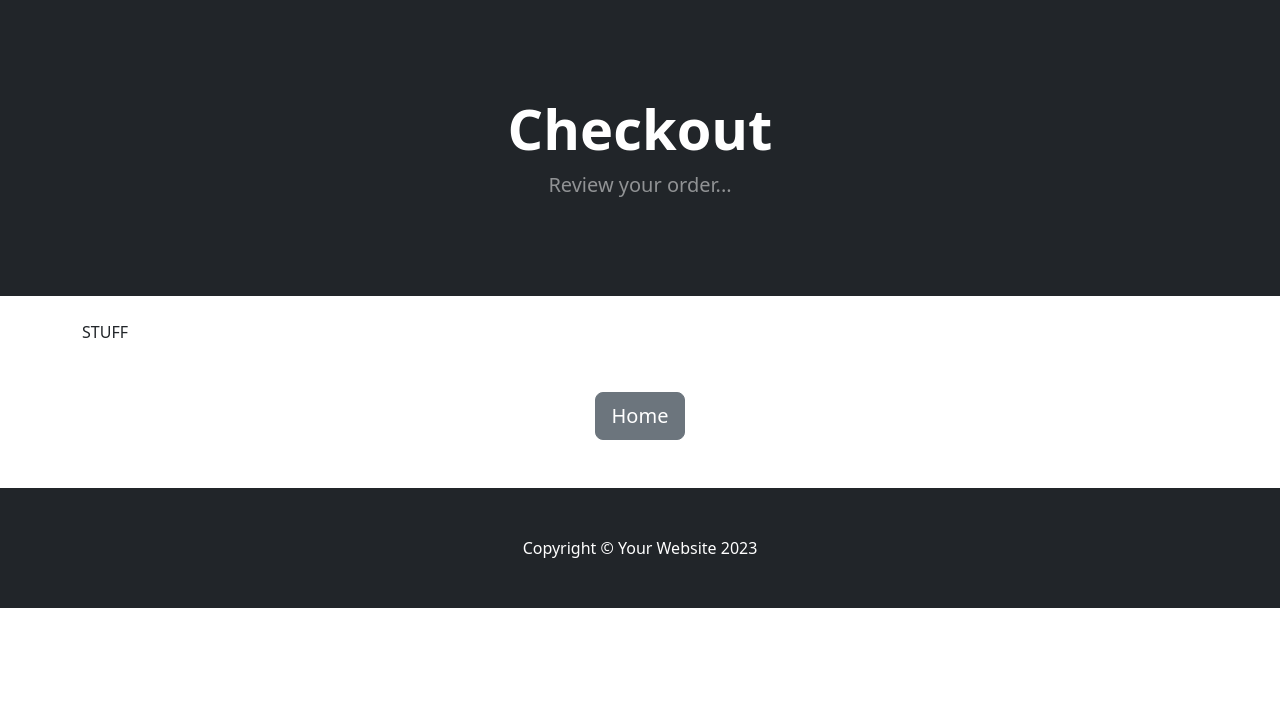
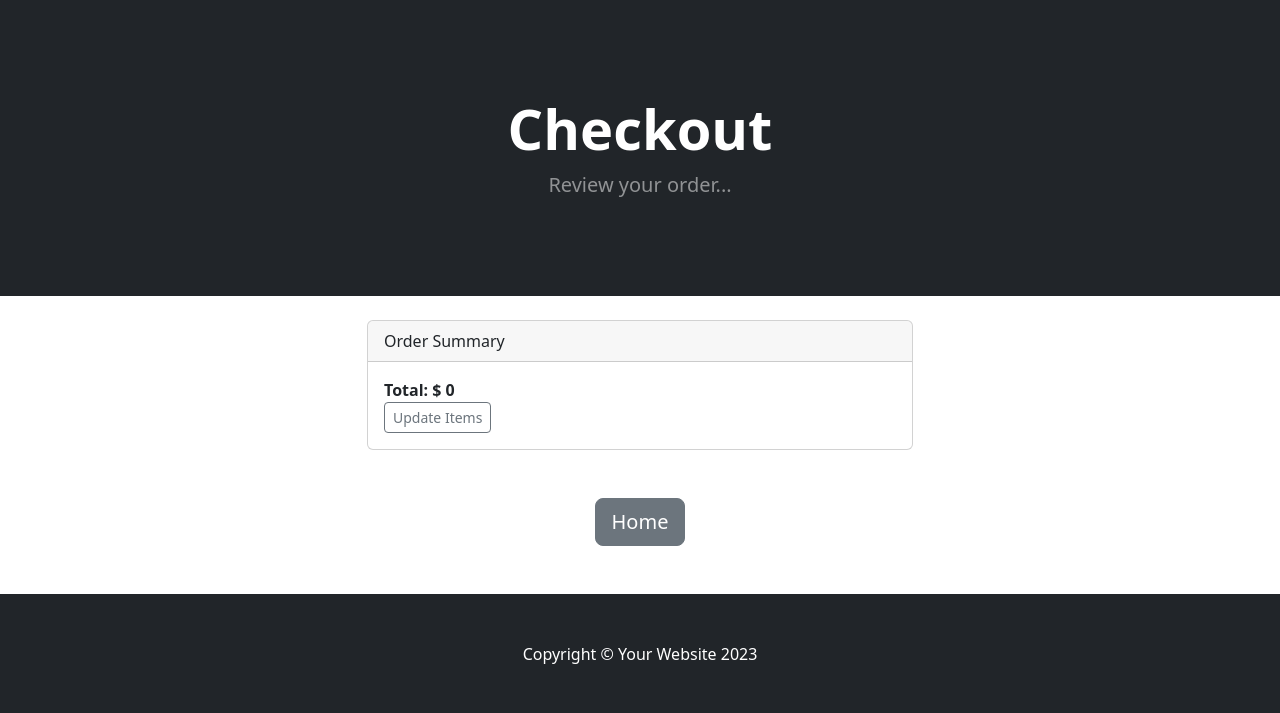
Before and after one commit to cesgomes/e_commerce, a Django app: page /payment/checkout/ in a window 1280 px wide. Shown: the part 57-770 px from the top of the page. Run offline with Django 4.2, Linux system fonts and the light colour scheme; some libraries are stand-ins or nearby versions.

Commit message:
Criação do resumo da compra

```diff
--- a/cart/templates/cart_summary.html
+++ b/cart/templates/cart_summary.html
@@ -83,7 +83,6 @@
 <br/><br/>
 
 
-{% endblock %}
 <script>
 // Update Cart
 $(document).on('click', '.update-cart', function(e){
@@ -138,3 +137,4 @@ $(document).on('click', '.update-cart', function(e){
     });
 })
 </script>
+{% endblock %}
--- a/payment/templates/payment/checkout.html
+++ b/payment/templates/payment/checkout.html
@@ -11,9 +11,38 @@
 </header>
 <br/>
 <div class="container">
+    <div class="row">
+        <div class="col-md-6 offset-md-3">
 
-STUFF
+            <div class="card">
+                <div class="card-header">
+                    Order Summary
+                </div>
+                <div class="card-body">
+                    {% for item in cart_products %}
+                        {{item.name}}:
+                        {% if item.is_sale  %}
+                            $ {{item.sale_price}}
+                        {% else %}
+                            $ {{item.price}}
+                        {% endif %}
+                        <br/>
+                        <small>Quantity:
+                        {% for key, value in quantities.items  %}
+                            {% if key == item.id|slugify  %}
+                                {{value}}
+                            {% endif %}
+                        {% endfor %}
+                        </small>
+                        <br/><br/>
+                    {% endfor %}
+                    <strong>Total: $ {{totals}}</strong><br/>
+                    <a href='{% url "cart_summary" %}' class='btn btn-sm btn-outline-secondary'>Update Items</a>
+                </div>
 
+            </div>
+        </div>
+    </div>
 </div>
 <br/><br/>
 <div class="container">
--- a/payment/views.py
+++ b/payment/views.py
@@ -1,5 +1,5 @@
 from django.shortcuts import render
-
+from cart.cart import Cart
 
 def payment_success(request):
     """
@@ -14,13 +14,11 @@ def payment_success(request):
     return render(request, "payment/payment_success.html", {})
 
 def checkout(request):
-    """
-    Handles the checkout process by rendering the checkout page.
-
-    Args:
-        request: The HTTP request object.
-
-    Returns:
-        HttpResponse: The rendered checkout page.
-    """
-    return render(request, "payment/checkout.html", {})
+    # get the cart
+    cart = Cart(request)
+    cart_products = cart.get_prods
+    quantities = cart.get_quants
+    totals = cart.cart_total()
+    return render(request, "payment/checkout.html", {"cart_products": cart_products,
+                                                 "quantities": quantities,
+                                                 "totals": totals})
```
